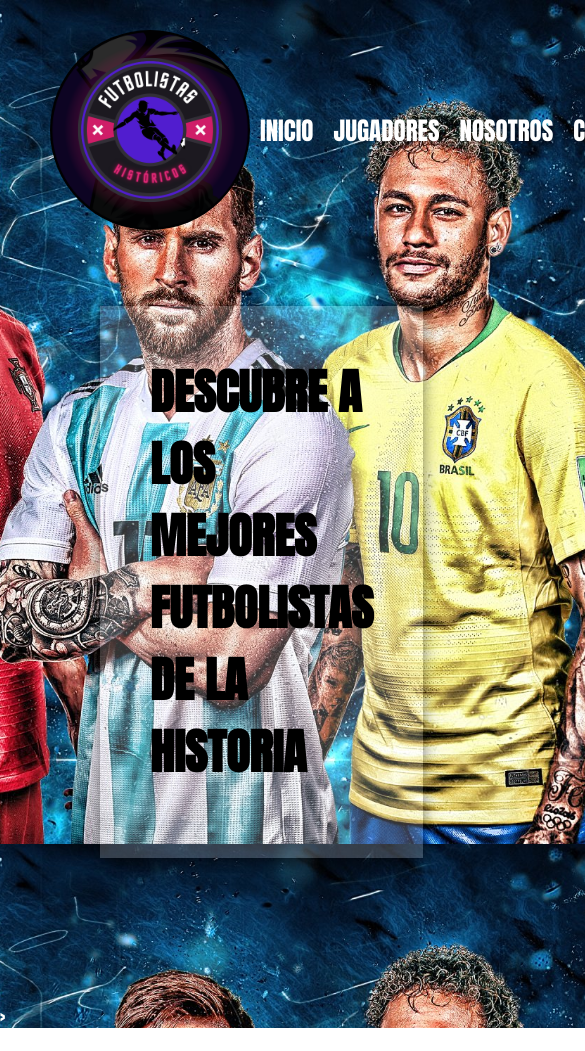
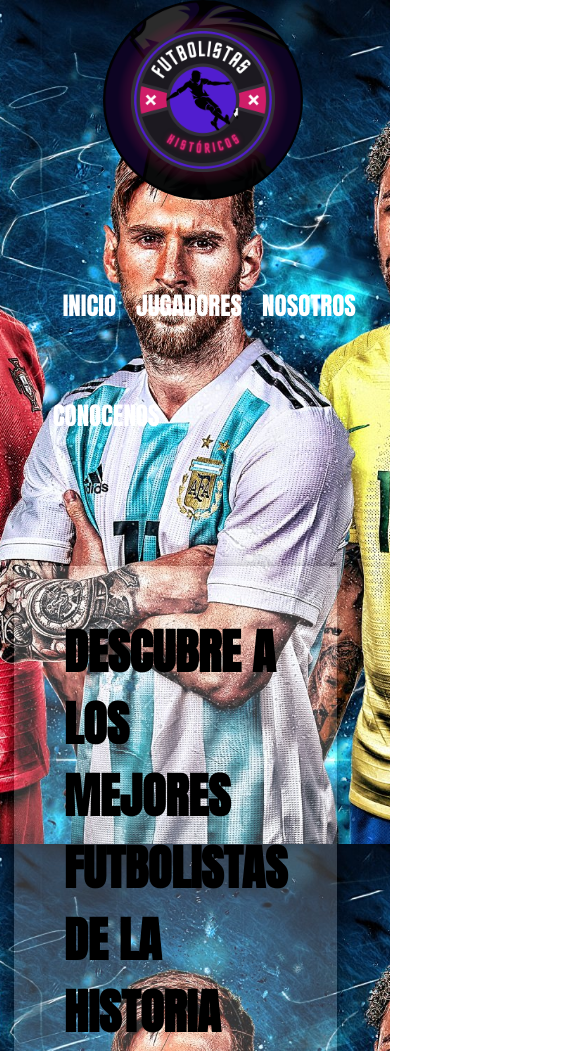
Before and after one commit to agustinbarria/Futbolistas-Hist-ricos, a plain HTML site: page index.html in a window 390 px wide. Shown: the top 1051 px of the page, 585 px wide, since content can reach past the window. Before the commit the page ends 1028 px from the top, so only its background shows below. Drawn offline with Linux system fonts and the light colour scheme.

Commit message:
responsive

```diff
--- a/index.html
+++ b/index.html
@@ -16,9 +16,12 @@
 </head>
 <body>
     <div class="container">
-      <nav class="nav-main">
-        <img src="img/jugadores.png" alt="FutbolistasHistóricos LOGO" class="nav-brand">
-      <ul class="nav-menu">
+
+        <header>
+            <img src="img/jugadores.png" alt="FutbolistasHistóricos LOGO" class="nav-brand">
+            <button class="abrir-menu">Abrir</button>
+            <nav class="nav-main">
+        <ul class="nav-menu">
         <li>
             <a href="#">INICIO</a>
         </li>
@@ -29,15 +32,17 @@
             <a href="#">NOSOTROS</a>
         </li>
       </ul>
-      <ul class="nav-menu-right">
+
+    </nav>
+
+    <ul class="nav-menu-right" id="nav">
         <li>
             <a href="">
                 CONOCENOS
             </a>
         </li>
       </ul>
-    </nav>
-
+</header>
 <section>
     <div class="jugadores-históricos">
     <h1>Descubre a los mejores futbolistas de la historia</h1>
--- a/style.css
+++ b/style.css
@@ -3,6 +3,17 @@
     margin: 0;
     padding: 0;
     font-family: 'Anton', sans-serif;
+}
+.container{
+    width: 90%;
+}
+
+header{
+    display: flex;
+    justify-content: space-between;
+    flex-wrap: wrap;
+
+
 }
 body{
     width: 100%;
@@ -17,6 +28,7 @@ body{
 
 
 }
+
 a{
     text-decoration: none;
     color:white;
@@ -24,19 +36,26 @@ a{
 ul{
     list-style: none;
 }
-.container{
-    width: 90%;
-}
+
 
 /* NAVIGATION */
 .nav-main{
     font-size: 25px;
     display:flex;
-    justify-content: space-between;
     align-items: center;
-    height: 60px;
+    height: 10px;
     padding: 0px 0;
     margin-top: 100px;
+    }
+.nav-menu-right{
+        display: flex;
+        height: 10px;
+        padding: 0px 0;
+        margin-top: 100px;
+        font-size: 25px;
+        align-items: center;
+
+
     }
 
 .nav-brand{
@@ -48,9 +67,14 @@ ul{
 /*¨NAV LEFT*/
 .nav-main ul{
     display: flex;
+    justify-content: space-between;
 }
 .nav-main ul li{
     padding: 10px;
+}
+
+.abrir-menu{
+    display: none;
 }
 
 section{
@@ -79,9 +103,11 @@ section{
 
 /* MEDIA QUERIES */
 
-@media (max-width: 700px) {
-    .container{display: flex;
-       flex-wrap: wrap;
+@media screen and (max-width: 900px){
+    header{
+        display: flex;
+        flex-direction: column;
+        margin-left: 15%;
     }
 
 }
```
